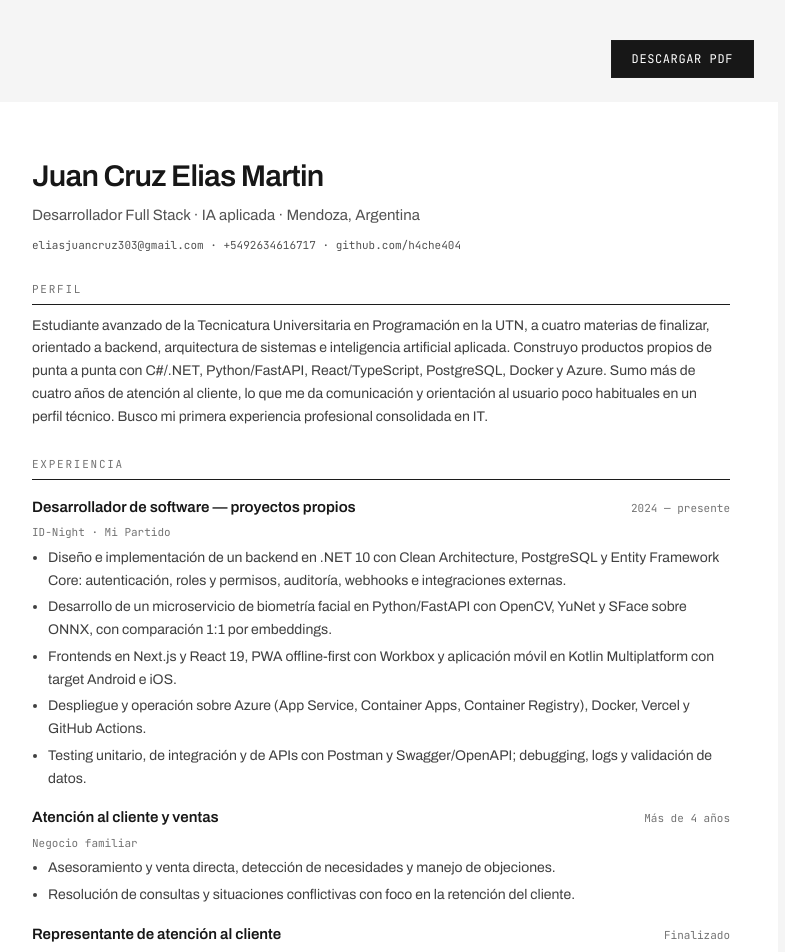
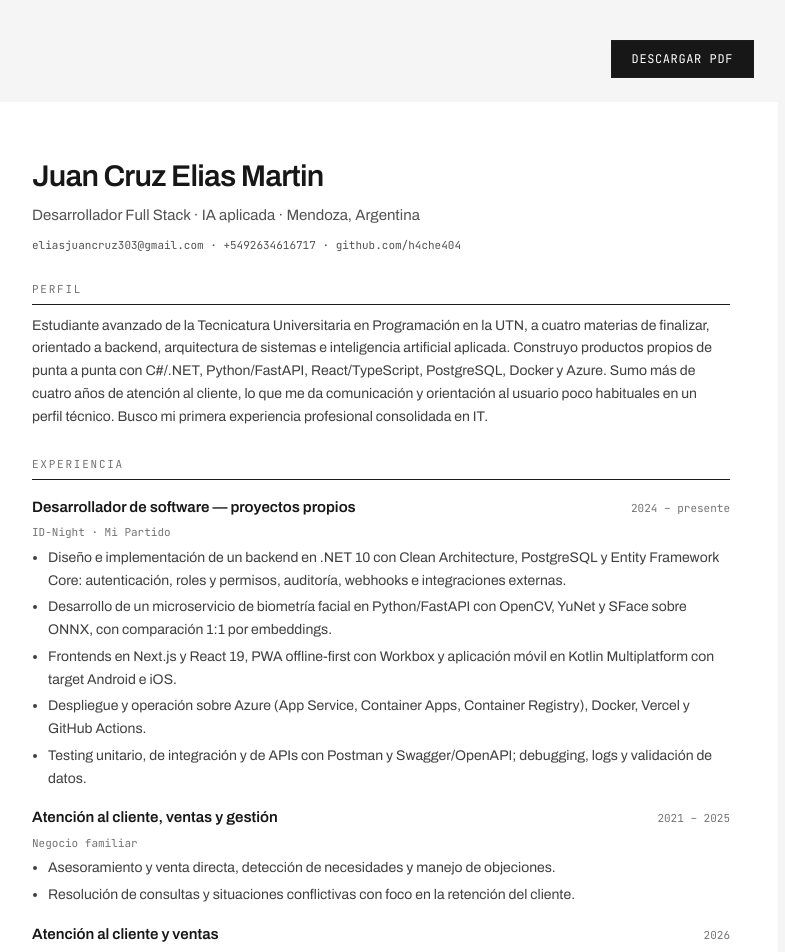
Before and after one commit to h4che404/portfolio, a Next.js app: page /cv in a window 1280 px wide. Shown: the top 952 px of the page, without its empty margins (259-1044 px from the left). Built offline with nearby package versions, Linux system fonts and the light colour scheme; no server answers.

Commit message:
feat: use concrete employment dates on CV

```diff
--- a/app/cv/page.tsx
+++ b/app/cv/page.tsx
@@ -70,7 +70,7 @@ export default function CvPage() {
         <section className="flex flex-col gap-4 print:break-inside-avoid">
           <Heading>Experiencia</Heading>
           {experience.map((job) => (
-            <div key={job.role} className="flex flex-col gap-1.5">
+            <div key={`${job.org}-${job.role}`} className="flex flex-col gap-1.5">
               <EntryHeader title={job.role} meta={job.period} />
               <p className="font-mono text-[11px] text-neutral-500">{job.org}</p>
               <ul className="flex flex-col gap-1 pl-4 text-sm leading-relaxed text-neutral-700">
--- a/content/profile.ts
+++ b/content/profile.ts
@@ -31,12 +31,11 @@ export const education = [
   },
 ] as const;
 
-// Fill in the exact years before sending the CV to a company.
 export const experience = [
   {
     role: "Desarrollador de software — proyectos propios",
     org: "ID-Night · Mi Partido",
-    period: "2024 — presente",
+    period: "2024 – presente",
     bullets: [
       "Diseño e implementación de un backend en .NET 10 con Clean Architecture, PostgreSQL y Entity Framework Core: autenticación, roles y permisos, auditoría, webhooks e integraciones externas.",
       "Desarrollo de un microservicio de biometría facial en Python/FastAPI con OpenCV, YuNet y SFace sobre ONNX, con comparación 1:1 por embeddings.",
@@ -46,18 +45,18 @@ export const experience = [
     ],
   },
   {
-    role: "Atención al cliente y ventas",
+    role: "Atención al cliente, ventas y gestión",
     org: "Negocio familiar",
-    period: "Más de 4 años",
+    period: "2021 – 2025",
     bullets: [
       "Asesoramiento y venta directa, detección de necesidades y manejo de objeciones.",
       "Resolución de consultas y situaciones conflictivas con foco en la retención del cliente.",
     ],
   },
   {
-    role: "Representante de atención al cliente",
+    role: "Atención al cliente y ventas",
     org: "Call center",
-    period: "Finalizado",
+    period: "2026",
     bullets: [
       "Atención telefónica bajo objetivos de calidad y volumen, con seguimiento y registro de casos.",
     ],
```
